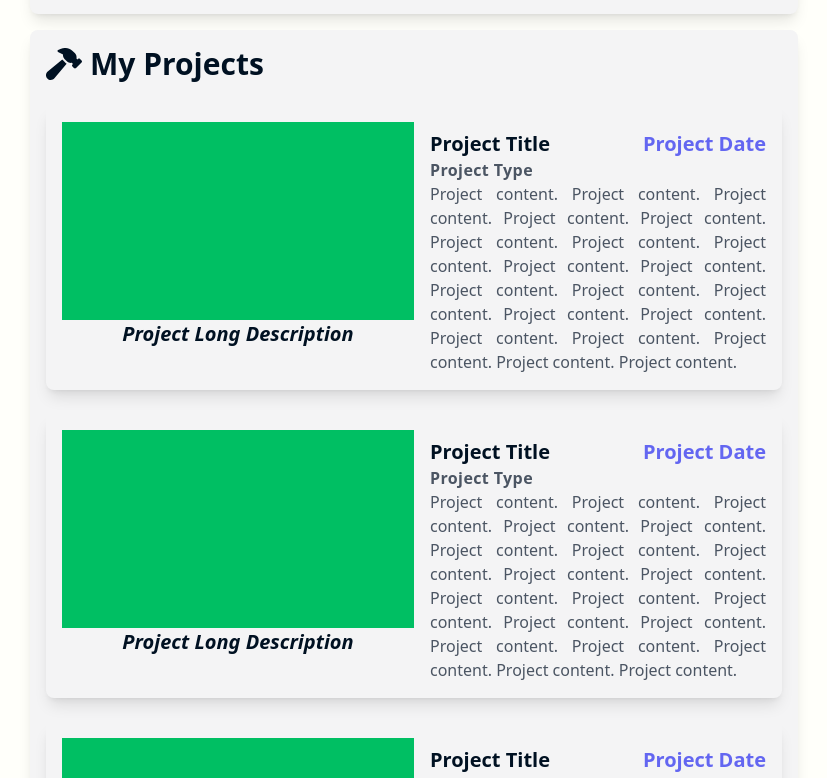
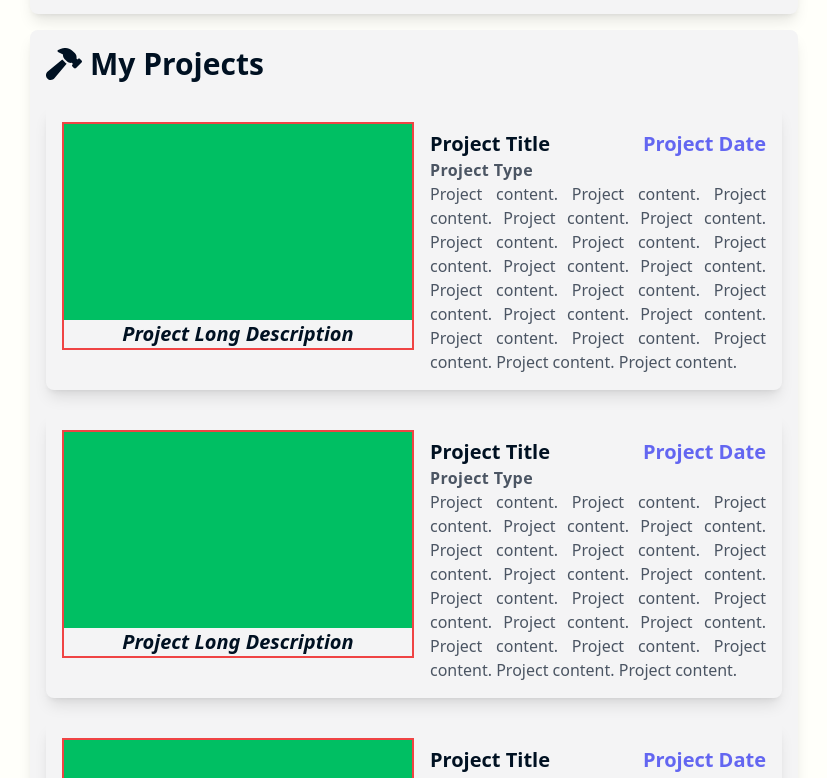
Before and after one commit to xhamyo/hamyo, a Next.js app: page / in a window 1280 px wide. Shown: the part 3872-4650 px from the top of the page, without its empty margins (226-1053 px from the left). Built offline with nearby package versions, Linux system fonts and the light colour scheme.

Commit message:
Update Project container
Combined motion.div container.

```diff
--- a/src/components/sections/ProjectContainer.tsx
+++ b/src/components/sections/ProjectContainer.tsx
@@ -35,22 +35,9 @@ const ProjectContainer: React.FC<ProjectContainerProps> = ({ title, date, type,
               animate={{ x: "0%", opacity: 1 }}
               exit={{ x: "-100%", opacity: 1 }}
               transition={{ duration: 1.0 }}
-              className="w-[80vw] h-[45vw] md:w-[22rem] md:h-[12.375rem]"
+              className="border-2 border-red-500 flex flex-col w-[80vw] md:w-[22rem] text-center font-semibold italic text-lg md:text-xl"
             >
               {images[imageIndex]}
-            </motion.div>
-          </AnimatePresence>
-        </div>
-        <div className="flex flex-row relative overflow-hidden hover:scale-[1.01] transition-all duration-200 ease-in-out">
-          <AnimatePresence mode="popLayout">
-            <motion.div
-              key={imageIndex}
-              initial={{ x: "100%", opacity: 1 }}
-              animate={{ x: "0%", opacity: 1 }}
-              exit={{ x: "-100%", opacity: 1 }}
-              transition={{ duration: 1.0 }}
-              className="w-[80vw] md:w-[22rem] text-center font-semibold italic text-lg md:text-xl"
-            >
               {imageDescriptions[imageIndex]}
             </motion.div>
           </AnimatePresence>
```
